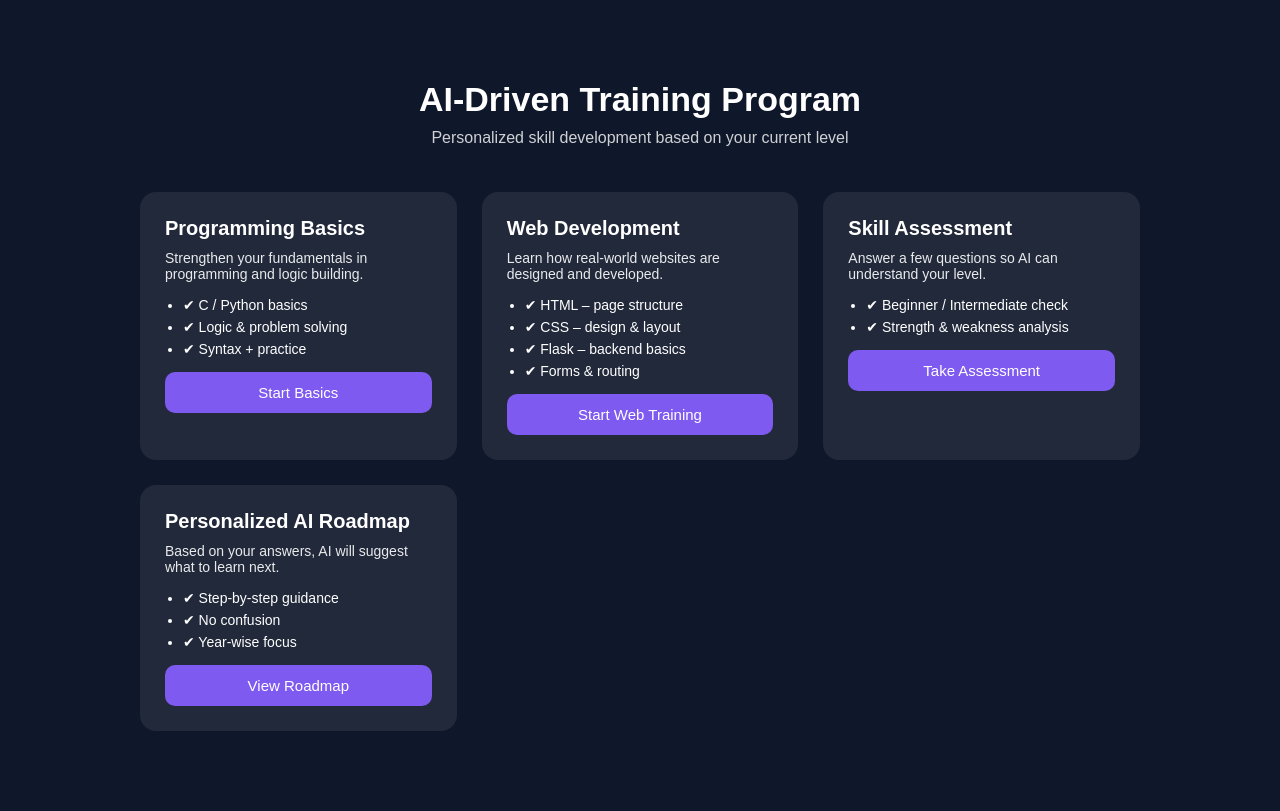
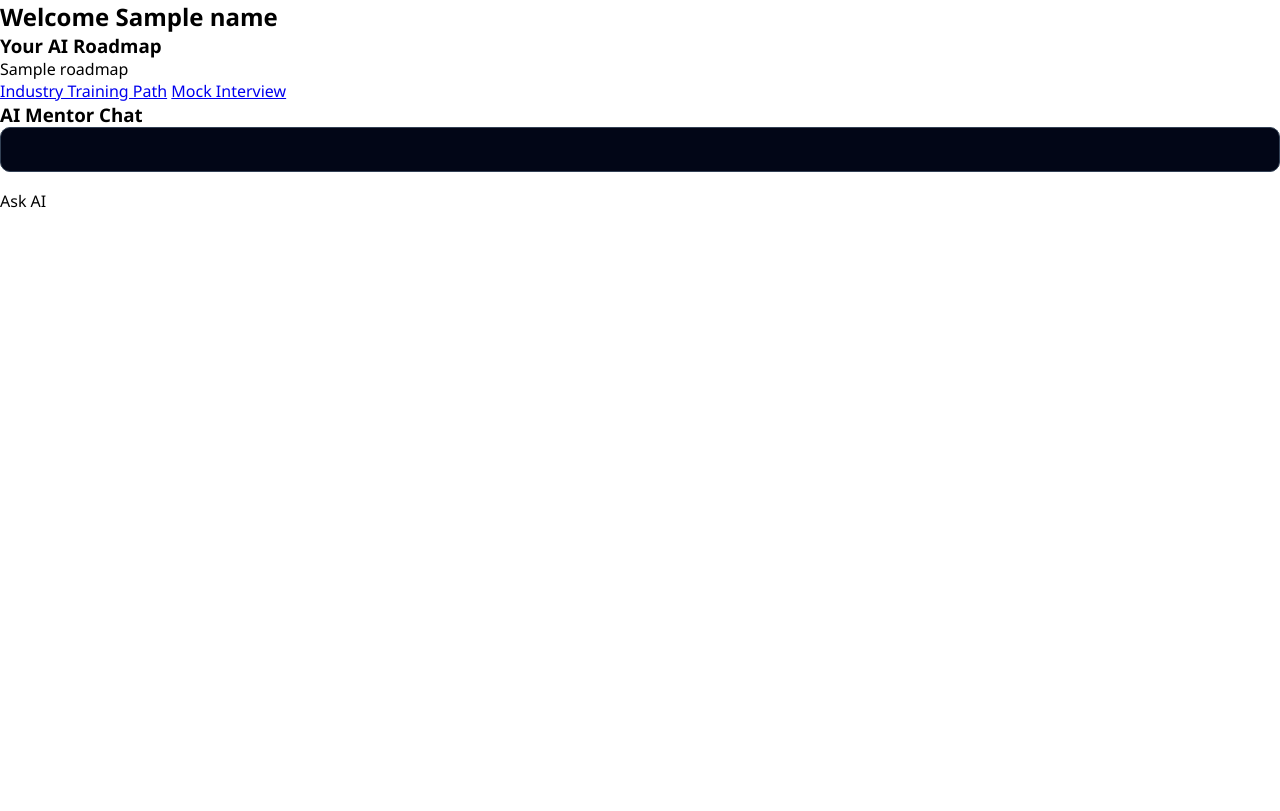
Before and after one commit to shravani370/Hackathon, a Flask app: template templates/training.html in a window 1280 px wide. After the commit the page ends 208 px from the top, so only its background shows below. Run offline with Flask 3, Linux system fonts and the light colour scheme; the template is opened without the code that fills it: most values are stand-ins (such as "Sample title", 1, 10 or a date in 2020).

Commit message:
3rd commit

```diff
--- a/app.py
+++ b/app.py
@@ -1,35 +1,98 @@
-from flask import Flask, render_template, request, redirect, url_for
+print("🔥 THIS APP.PY IS RUNNING 🔥")
+
+from flask import Flask, render_template, request, jsonify
+from ai_engine import (
+    analyze_student,
+    chat_with_ai,
+    generate_interview_question,
+    evaluate_interview,
+    recommend_training_path
+)
 
 app = Flask(__name__)
+
+@app.route("/test")
+def test():
+    return "Flask is working perfectly"
+
 
 # HOME
 @app.route("/")
 def index():
     return render_template("index.html")
 
+
 # STUDENT REGISTRATION
 @app.route("/student", methods=["GET", "POST"])
 def student():
     if request.method == "POST":
-        year = request.form["year"]
+        name = request.form.get("name")
+        year = request.form.get("year")
+        skills = request.form.get("skills")
+        interest = request.form.get("interest")
 
-        # year ke basis pe redirect
-        if year in ["1st", "2nd"]:
-            return redirect(url_for("training"))
+        try:
+            cgpa = float(request.form.get("cgpa", 0))
+        except:
+            cgpa = 0.0
+
+        ai_result = analyze_student(year, skills, interest, cgpa)
+
+        if year in ["1st", "2nd", "3rd"]:
+            return render_template(
+                "training.html",
+                name=name,
+                year=year,
+                interest=interest,
+                ai_result=ai_result
+            )
         else:
-            return redirect(url_for("placement"))
+            return render_template(
+                "placement.html",
+                name=name,
+                year=year,
+                interest=interest,
+                ai_result=ai_result
+            )
 
     return render_template("student.html")
 
-# TRAINING PAGE (1st & 2nd year)
-@app.route("/training")
-def training():
-    return render_template("training.html")
 
-# PLACEMENT PAGE (3rd & 4th year)
-@app.route("/placement")
-def placement():
-    return render_template("placement.html")
+# AI CHAT
+@app.route("/ai-chat", methods=["POST"])
+def ai_chat():
+    msg = request.form.get("message")
+    return jsonify({"reply": chat_with_ai(msg)})
+
+
+# MOCK INTERVIEW
+@app.route("/mock-interview")
+def mock_interview():
+    q = generate_interview_question("technical")
+    return render_template("mock_interview.html", question=q)
+
+
+@app.route("/submit-interview", methods=["POST"])
+def submit_interview():
+    answer = request.form.get("answer")
+    score, feedback = evaluate_interview(answer)
+    return render_template(
+        "interview_result.html",
+        score=score,
+        feedback=feedback
+    )
+
+
+# INDUSTRY TRAINING PATH
+@app.route("/training-path/<interest>")
+def training_path(interest):
+    modules = recommend_training_path(interest)
+    return render_template(
+        "training_path.html",
+        interest=interest,
+        modules=modules
+    )
+
 
 if __name__ == "__main__":
     app.run(debug=True)
--- a/static/style.css
+++ b/static/style.css
@@ -1,190 +1,192 @@
-/* ===== RESET ===== */
+/* ===== GLOBAL RESET ===== */
 * {
-    margin: 0;
-    padding: 0;
-    box-sizing: border-box;
-    font-family: Arial, sans-serif;
+  margin: 0;
+  padding: 0;
+  box-sizing: border-box;
+  font-family: "Segoe UI", Arial, sans-serif;
 }
 
-/* ===== GLOBAL ===== */
-body {
-    background: #0f172a;
-    color: white;
+/* ===== BODY ===== */
+body.dark-bg {
+  background: linear-gradient(135deg, #0f172a, #020617);
+  color: #e5e7eb;
+  min-height: 100vh;
 }
 
-a {
-    text-decoration: none;
-    color: inherit;
+/* ===== PAGE CONTAINER ===== */
+.page-container {
+  max-width: 1100px;
+  margin: auto;
+  padding: 40px 20px;
 }
 
-/* ===== BACKGROUNDS ===== */
-.dark-bg {
-    background: #0f172a;
-    min-height: 100vh;
-}
-
-/* ===== HOME / INDEX ===== */
-.hero {
-    height: 100vh;
-    display: flex;
-    flex-direction: column;
-    justify-content: center;
-    align-items: center;
-    text-align: center;
-    padding: 20px;
-}
-
-.hero h1 {
-    font-size: 42px;
-    margin-bottom: 15px;
-}
-
-.subtitle {
-    font-size: 18px;
-    opacity: 0.85;
-    margin-bottom: 30px;
-}
-
-.btn {
-    padding: 14px 32px;
-    background: #2563eb;
-    color: white;
-    border-radius: 8px;
-    font-size: 16px;
-    transition: 0.3s;
-}
-
-.btn:hover {
-    background: #1d4ed8;
-}
-
-/* ===== PAGE COMMON ===== */
-.page-container {
-    padding: 80px 20px;
-    text-align: center;
-}
-
+/* ===== HEADINGS ===== */
 .page-title {
-    font-size: 34px;
-    margin-bottom: 10px;
+  text-align: center;
+  font-size: 36px;
+  font-weight: 800;
+  color: #22c55e;
+  margin-bottom: 10px;
 }
 
 .page-subtitle {
-    font-size: 16px;
-    opacity: 0.8;
-    margin-bottom: 45px;
+  text-align: center;
+  color: #cbd5f5;
+  margin-bottom: 40px;
+  font-size: 16px;
 }
 
-/* ===== DASHBOARD / CARDS ===== */
+/* ===== CARD GRID ===== */
 .card-grid {
-    display: grid;
-    grid-template-columns: repeat(auto-fit, minmax(240px, 1fr));
-    gap: 25px;
-    max-width: 1000px;
-    margin: auto;
+  display: grid;
+  grid-template-columns: repeat(auto-fit, minmax(260px, 1fr));
+  gap: 25px;
 }
 
+/* ===== CARD ===== */
 .card {
-    background: rgba(255, 255, 255, 0.08);
-    padding: 25px;
-    border-radius: 16px;
-    text-align: left;
-    transition: 0.3s;
+  background: #020617;
+  border-radius: 16px;
+  padding: 24px;
+  border: 1px solid #1e293b;
+  transition: transform 0.2s ease, box-shadow 0.2s ease;
 }
 
 .card:hover {
-    transform: translateY(-6px);
-    background: rgba(255, 255, 255, 0.14);
+  transform: translateY(-5px);
+  box-shadow: 0 10px 30px rgba(34, 197, 94, 0.15);
 }
 
 .card h3 {
-    font-size: 20px;
-    margin-bottom: 10px;
+  font-size: 20px;
+  margin-bottom: 10px;
+  color: #22c55e;
 }
 
 .card p {
-    font-size: 14px;
-    opacity: 0.9;
-    margin-bottom: 10px;
+  font-size: 14px;
+  color: #cbd5f5;
+  margin-bottom: 14px;
 }
 
+/* ===== LIST ===== */
 .card-list {
-    margin: 15px 0;
-    padding-left: 18px;
-    font-size: 14px;
+  list-style: none;
+  margin-bottom: 20px;
 }
 
 .card-list li {
-    margin-bottom: 6px;
+  font-size: 14px;
+  margin-bottom: 6px;
+  color: #e5e7eb;
 }
 
-/* ===== BUTTONS ===== */
+/* ===== BUTTON RESET (IMPORTANT) ===== */
+button {
+  all: unset;
+}
+
+/* ===== PRIMARY BUTTON ===== */
 .primary-btn {
-    width: 100%;
-    padding: 12px;
-    border-radius: 10px;
-    border: none;
-    background: #7f5af0;
-    color: white;
-    font-size: 15px;
-    cursor: pointer;
-    transition: 0.3s;
+  display: inline-block;
+  background-color: #22c55e !important;
+  color: #ffffff !important;
+  padding: 14px 26px !important;
+  border-radius: 30px !important;
+  font-size: 15px;
+  font-weight: 700;
+  cursor: pointer;
+  text-align: center;
+  transition: background 0.2s ease, transform 0.1s ease;
 }
 
 .primary-btn:hover {
-    background: #6b4ce6;
+  background-color: #16a34a !important;
+  transform: scale(1.03);
 }
 
-/* ===== STUDENT FORM ===== */
-.student-form {
-    max-width: 420px;
-    margin: 100px auto 60px;
-    background: rgba(255, 255, 255, 0.06);
-    padding: 30px;
-    border-radius: 18px;
+/* ===== GET STARTED SPECIAL ===== */
+.get-started-btn {
+  margin-top: 20px;
 }
 
-.student-form h2 {
-    text-align: center;
-    margin-bottom: 25px;
-    font-size: 26px;
+/* ===== FORM ===== */
+form {
+  background: #020617;
+  padding: 30px;
+  border-radius: 16px;
+  border: 1px solid #1e293b;
 }
 
-.student-form label {
-    font-size: 14px;
-    margin-bottom: 5px;
-    display: block;
+form h2 {
+  color: #22c55e;
+  margin-bottom: 10px;
 }
 
-.student-form input,
-.student-form select {
-    width: 100%;
-    padding: 12px;
-    margin-bottom: 15px;
-    border-radius: 10px;
-    border: none;
-    outline: none;
+form p {
+  margin-bottom: 25px;
+  color: #cbd5f5;
 }
 
-.student-form button {
-    width: 100%;
-    padding: 14px;
-    border-radius: 12px;
-    border: none;
-    background: #2563eb;
-    color: white;
-    font-size: 16px;
-    cursor: pointer;
+/* ===== INPUTS ===== */
+input,
+select,
+textarea {
+  width: 100%;
+  padding: 12px 14px;
+  margin-bottom: 18px;
+  border-radius: 10px;
+  border: 1px solid #334155;
+  background: #020617;
+  color: #e5e7eb;
+  font-size: 14px;
 }
 
-.student-form button:hover {
-    background: #1d4ed8;
+input::placeholder,
+textarea::placeholder {
+  color: #94a3b8;
 }
 
-/* ===== SUCCESS MESSAGE ===== */
-.success-msg {
-    text-align: center;
-    color: lightgreen;
-    margin-bottom: 20px;
-    font-size: 15px;
+input:focus,
+select:focus,
+textarea:focus {
+  outline: none;
+  border-color: #22c55e;
 }
+
+/* ===== CHAT ===== */
+.chat-box {
+  background: #020617;
+  border: 1px solid #1e293b;
+  border-radius: 12px;
+  padding: 15px;
+  height: 220px;
+  overflow-y: auto;
+  margin-bottom: 15px;
+}
+
+.chat-box p {
+  font-size: 14px;
+  margin-bottom: 8px;
+}
+
+.chat-input {
+  width: 100%;
+  padding: 12px 14px;
+  border-radius: 10px;
+  border: 1px solid #334155;
+  margin-bottom: 12px;
+  background: #020617;
+  color: #e5e7eb;
+}
+
+/* ===== RESPONSIVE ===== */
+@media (max-width: 600px) {
+  .page-title {
+    font-size: 28px;
+  }
+
+  .page-container {
+    padding: 20px 12px;
+  }
+}
--- /dev/null
+++ b/templates/interview_result.html
@@ -0,0 +1,4 @@
+<h2>Interview Result</h2>
+<p>Score: {{ score }}/10</p>
+<p>Feedback: {{ feedback }}</p>
+<a href="/training">Back</a>
--- a/templates/training.html
+++ b/templates/training.html
@@ -1,89 +1,39 @@
 <!DOCTYPE html>
-<html lang="en">
+<html>
 <head>
-    <meta charset="UTF-8">
-    <title>Training Dashboard</title>
-    <link rel="stylesheet" href="{{ url_for('static', filename='style.css') }}">
+<title>Training</title>
+<link rel="stylesheet" href="{{ url_for('static', filename='style.css') }}">
 </head>
+<body>
 
-<body class="dark-bg">
+<h2>Welcome {{ name }}</h2>
 
-<div class="page-container">
+<h3>Your AI Roadmap</h3>
+<ul>
+{% for r in ai_result.roadmap %}
+<li>{{ r }}</li>
+{% endfor %}
+</ul>
 
-    <h1 class="page-title">AI‑Driven Training Program</h1>
-    <p class="page-subtitle">
-        Personalized skill development based on your current level
-    </p>
+<a href="/training-path/{{ interest }}" class="btn">Industry Training Path</a>
+<a href="/mock-interview" class="btn">Mock Interview</a>
 
-    <div class="card-grid">
+<h3>AI Mentor Chat</h3>
+<input id="msg">
+<button onclick="send()">Ask AI</button>
+<div id="chat"></div>
 
-        <!-- Programming Basics -->
-        <div class="card">
-            <h3>Programming Basics</h3>
-            <p>
-                Strengthen your fundamentals in programming and logic building.
-            </p>
-
-            <ul class="card-list">
-                <li>✔ C / Python basics</li>
-                <li>✔ Logic & problem solving</li>
-                <li>✔ Syntax + practice</li>
-            </ul>
-
-            <button class="primary-btn">Start Basics</button>
-        </div>
-
-        <!-- Web Development -->
-        <div class="card">
-            <h3>Web Development</h3>
-            <p>
-                Learn how real‑world websites are designed and developed.
-            </p>
-
-            <ul class="card-list">
-                <li>✔ HTML – page structure</li>
-                <li>✔ CSS – design & layout</li>
-                <li>✔ Flask – backend basics</li>
-                <li>✔ Forms & routing</li>
-            </ul>
-
-            <button class="primary-btn">Start Web Training</button>
-        </div>
-
-        <!-- Skill Assessment -->
-        <div class="card">
-            <h3>Skill Assessment</h3>
-            <p>
-                Answer a few questions so AI can understand your level.
-            </p>
-
-            <ul class="card-list">
-                <li>✔ Beginner / Intermediate check</li>
-                <li>✔ Strength & weakness analysis</li>
-            </ul>
-
-            <button class="primary-btn">Take Assessment</button>
-        </div>
-
-        <!-- AI Roadmap -->
-        <div class="card">
-            <h3>Personalized AI Roadmap</h3>
-            <p>
-                Based on your answers, AI will suggest what to learn next.
-            </p>
-
-            <ul class="card-list">
-                <li>✔ Step‑by‑step guidance</li>
-                <li>✔ No confusion</li>
-                <li>✔ Year‑wise focus</li>
-            </ul>
-
-            <button class="primary-btn">View Roadmap</button>
-        </div>
-
-    </div>
-
-</div>
+<script>
+function send(){
+let m=document.getElementById("msg").value;
+fetch("/ai-chat",{method:"POST",
+headers:{"Content-Type":"application/x-www-form-urlencoded"},
+body:"message="+m})
+.then(r=>r.json())
+.then(d=>document.getElementById("chat").innerHTML+=
+"<p><b>AI:</b>"+d.reply+"</p>");
+}
+</script>
 
 </body>
 </html>
--- /dev/null
+++ b/templates/training_path.html
@@ -0,0 +1,6 @@
+<h2>Training Path – {{ interest }}</h2>
+<ul>
+{% for m in modules %}
+<li>{{ m }}</li>
+{% endfor %}
+</ul>
```
Also changed, not shown: ai_engine.py (added, +54 -0 lines), industry_data.py (added, +20 -0 lines), templates/index.html (+18 -7 lines), templates/mock_interview.html (added, +7 -0 lines), templates/student.html (+20 -21 lines).
